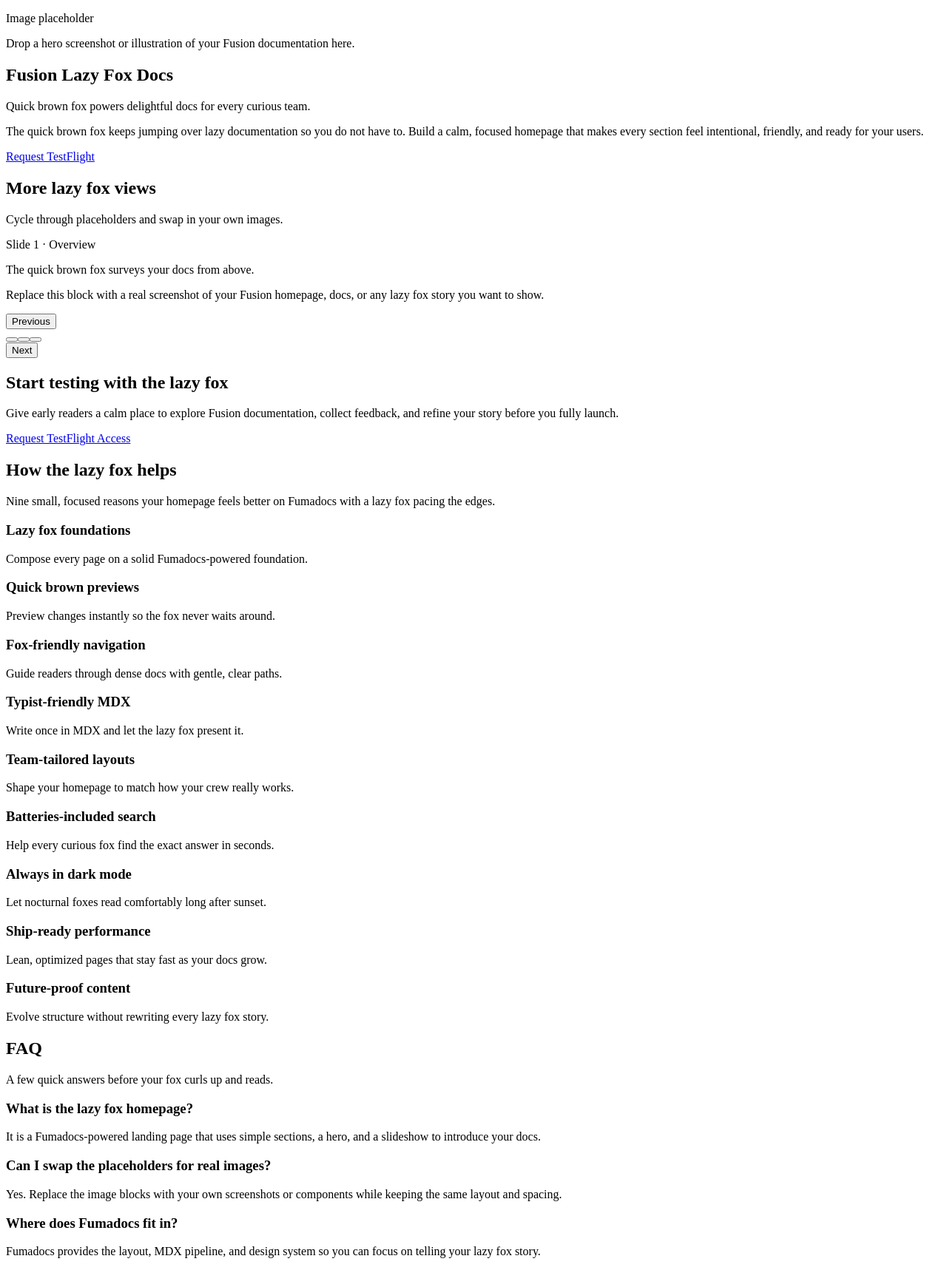
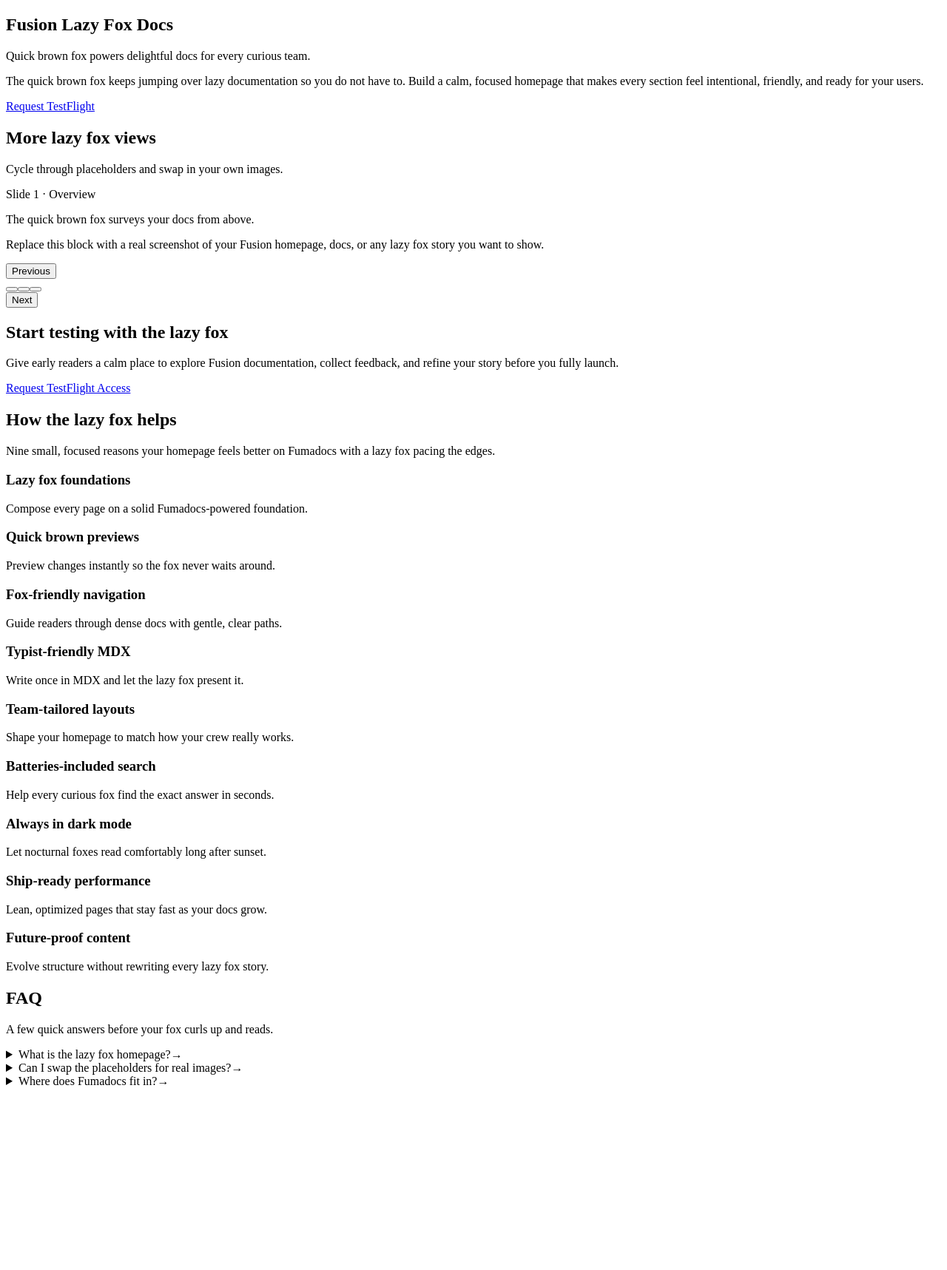
Before and after one commit to qooode/fusion, a Next.js app: page / in a window 1280 px wide. Shown: the whole page at 74% size. After the commit the page ends 1479 px from the top, so only its background shows below. Built offline with nearby package versions, Linux system fonts and the light colour scheme.

Commit message:
some tweaks

```diff
--- a/src/app/(home)/page.tsx
+++ b/src/app/(home)/page.tsx
@@ -92,40 +92,26 @@
   const slide = slides[currentSlide];
 
   return (
-    <div className="flex flex-col gap-16 py-10 md:py-16">
+    <div className="flex flex-col gap-16 pt-0 pb-10 md:pb-16">
       {/* Hero */}
-      <section className="flex flex-col items-center text-center gap-8">
-        <div className="w-full max-w-3xl">
-          <div className="aspect-[16/9] w-full rounded-3xl border bg-gradient-to-br from-slate-900/80 via-slate-800 to-slate-900/80 dark:from-slate-100/10 dark:via-slate-100/5 dark:to-slate-100/10 shadow-sm flex items-center justify-center">
-            <div className="mx-auto max-w-xs text-center">
-              <p className="text-xs font-medium uppercase tracking-[0.2em] text-slate-200/80 dark:text-slate-100/80">
-                Image placeholder
-              </p>
-              <p className="mt-2 text-xs text-slate-300/80 dark:text-slate-100/70">
-                Drop a hero screenshot or illustration of your Fusion
-                documentation here.
-              </p>
-            </div>
-          </div>
-        </div>
-
-        <div className="max-w-xl space-y-4">
-          <h1 className="text-4xl md:text-5xl font-semibold tracking-tight">
+      <section className="relative -mx-4 sm:-mx-6 lg:-mx-10 -mt-4 overflow-hidden rounded-b-3xl border-b bg-gradient-to-br from-slate-900 via-slate-900 to-slate-800 dark:from-slate-100/10 dark:via-slate-100/5 dark:to-slate-100/10">
+        <div className="mx-auto flex min-h-[260px] max-w-5xl flex-col items-center justify-center px-6 py-12 text-center md:py-16">
+          <h1 className="text-4xl md:text-5xl font-semibold tracking-tight text-slate-50">
             Fusion Lazy Fox Docs
           </h1>
-          <p className="text-base md:text-lg text-muted-foreground">
+          <p className="mt-3 text-base md:text-lg text-slate-200/90">
             Quick brown fox powers delightful docs for every curious team.
           </p>
-          <p className="text-sm md:text-base text-muted-foreground">
-            The quick brown fox keeps jumping over lazy documentation so you
-            do not have to. Build a calm, focused homepage that makes every
+          <p className="mt-4 max-w-2xl text-sm md:text-base text-slate-200/80">
+            The quick brown fox keeps jumping over lazy documentation so you do
+            not have to. Build a calm, focused homepage that makes every
             section feel intentional, friendly, and ready for your users.
           </p>
 
-          <div className="pt-2">
+          <div className="mt-6">
             <Link
               href="#request-testflight"
-              className="inline-flex items-center rounded-full bg-foreground px-6 py-2.5 text-sm font-medium text-background shadow-sm transition hover:opacity-90"
+              className="inline-flex items-center rounded-full bg-slate-50 px-6 py-2.5 text-sm font-medium text-slate-900 shadow-sm transition hover:bg-slate-200"
             >
               Request TestFlight
             </Link>
@@ -228,7 +214,7 @@
 
       {/* 3x3 Features Grid */}
       <section className="space-y-6">
-        <div className="space-y-2 text-center">
+        <div className="space-y-2 text-center max-w-xl mx-auto">
           <h2 className="text-2xl font-semibold tracking-tight">
             How the lazy fox helps
           </h2>
@@ -238,16 +224,16 @@
           </p>
         </div>
 
-        <div className="grid grid-cols-1 md:grid-cols-3 gap-4 md:gap-6">
+        <div className="max-w-4xl mx-auto grid grid-cols-1 md:grid-cols-3 gap-4 md:gap-6">
           {featureGrid.map((feature) => (
             <div
               key={feature.title}
-              className="rounded-2xl border bg-card/60 px-5 py-4 text-left space-y-2"
+              className="rounded-2xl border bg-card/60 px-4 py-3 text-left space-y-2"
             >
-              <h3 className="text-sm font-semibold tracking-tight">
+              <h3 className="text-sm font-semibold tracking-tight leading-snug">
                 {feature.title}
               </h3>
-              <p className="text-xs md:text-sm text-muted-foreground">
+              <p className="text-xs md:text-sm text-muted-foreground leading-snug">
                 {feature.description}
               </p>
             </div>
@@ -266,17 +252,22 @@
 
         <div className="space-y-4 max-w-2xl mx-auto">
           {faqs.map((item) => (
-            <div
+            <details
               key={item.question}
-              className="rounded-2xl border bg-card/60 px-5 py-4 text-left space-y-2"
+              className="group rounded-2xl border bg-card/60 text-left"
             >
-              <h3 className="text-sm font-semibold tracking-tight">
-                {item.question}
-              </h3>
-              <p className="text-xs md:text-sm text-muted-foreground">
-                {item.answer}
-              </p>
-            </div>
+              <summary className="flex cursor-pointer items-center justify-between gap-3 px-5 py-4 text-sm font-semibold tracking-tight list-none [&::-webkit-details-marker]:hidden">
+                <span>{item.question}</span>
+                <span className="ml-2 inline-flex h-5 w-5 items-center justify-center rounded-full border text-[10px] text-muted-foreground transition group-open:rotate-90">
+                  →
+                </span>
+              </summary>
+              <div className="px-5 pb-4">
+                <p className="text-xs md:text-sm text-muted-foreground">
+                  {item.answer}
+                </p>
+              </div>
+            </details>
           ))}
         </div>
       </section>
```
